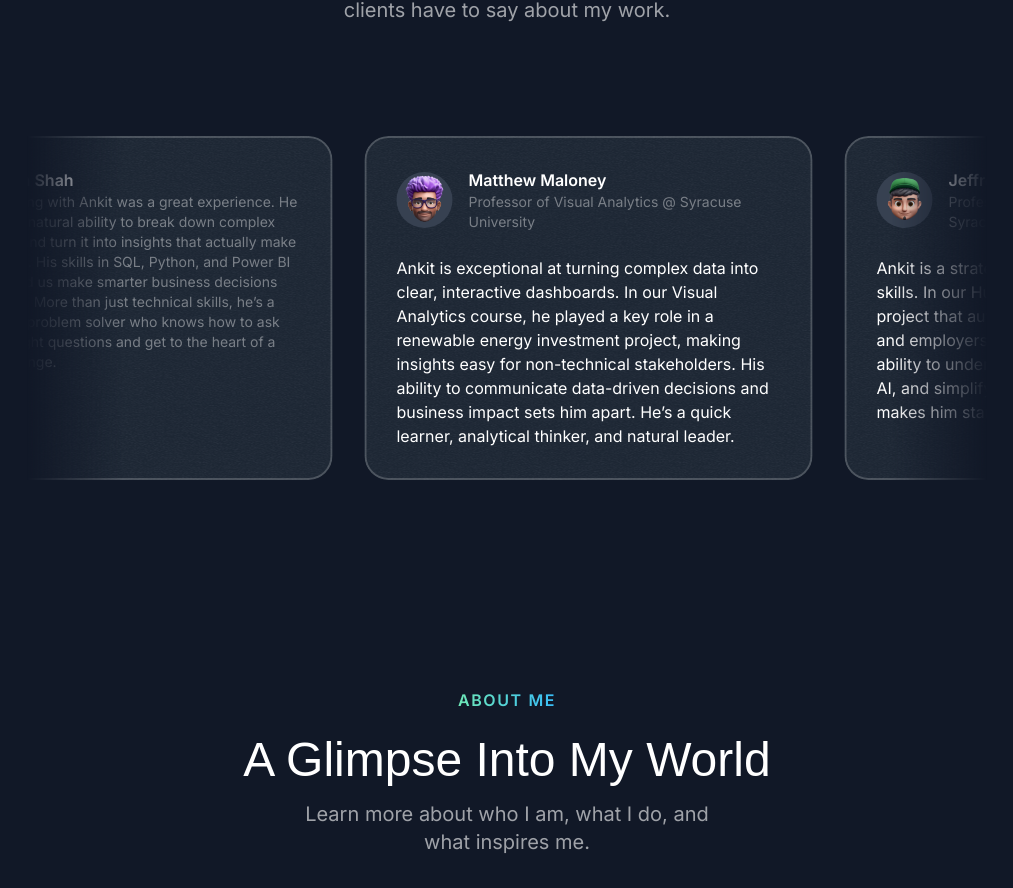
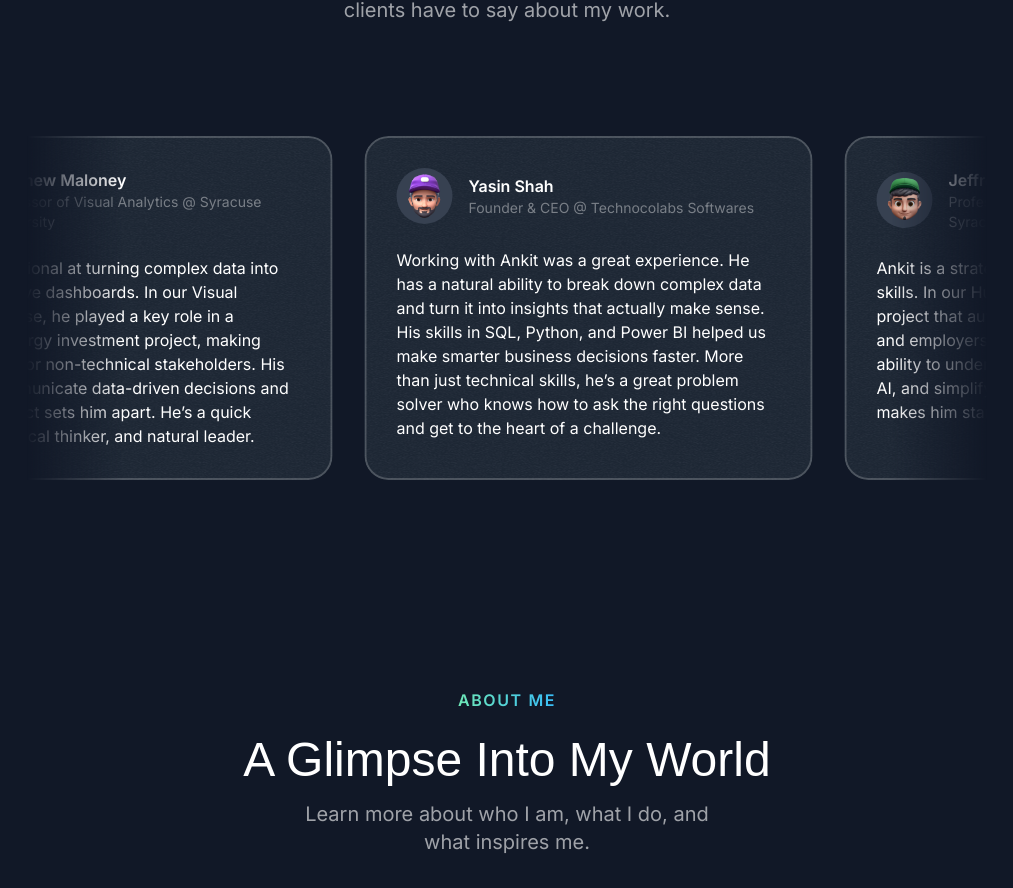
Before and after one commit to awaikar-syr/awaikar-syr.github.io, a Next.js app: page / in a window 1280 px wide. Shown: the part 3408-4296 px from the top of the page, without its empty margins (133-1146 px from the left). Built offline with nearby package versions, Linux system fonts and the light colour scheme; a web font is replaced by a local one.

Commit message:
implemented Speed Analytics

```diff
--- a/package.json
+++ b/package.json
@@ -11,6 +11,7 @@
   "dependencies": {
     "@svgr/webpack": "^8.1.0",
     "@vercel/analytics": "^1.5.0",
+    "@vercel/speed-insights": "^1.2.0",
     "framer-motion": "^11.3.21",
     "next": "^14.2.24",
     "react": "^18",
--- a/src/app/layout.tsx
+++ b/src/app/layout.tsx
@@ -3,6 +3,7 @@ import {Inter, Calistoga } from 'next/font/google';
 import './globals.css';
 import { twMerge } from "tailwind-merge";
 import { Analytics } from "@vercel/analytics/react";
+import { SpeedInsights } from '@vercel/speed-insights/next';
 
 const inter = Inter({subsets: ['latin'],variable: "--font-sans"})
 const calistoga = Calistoga({
@@ -32,6 +33,7 @@ export default function RootLayout({
       >
           {children}
           <Analytics />
+          <SpeedInsights />
       </body>
     </html>
   );
--- a/src/sections/Testimonials.tsx
+++ b/src/sections/Testimonials.tsx
@@ -9,16 +9,18 @@ import { Card } from "@/components/Card";
 import { Fragment } from "react";
 
 const testimonials = [
-  {
-    name: "Yasin Shah",
-    position: "Working with Ankit was a great experience. He has a natural ability to break down complex data and turn it into insights that actually make sense. His skills in SQL, Python, and Power BI helped us make smarter business decisions faster. More than just technical skills, he’s a great problem solver who knows how to ask the right questions and get to the heart of a challenge.",
-    avatar: memojiAvatar1,
-  },
+
   {
     name: "Matthew Maloney",
     position: "Professor of Visual Analytics @ Syracuse University",
     text: "Ankit is exceptional at turning complex data into clear, interactive dashboards. In our Visual Analytics course, he played a key role in a renewable energy investment project, making insights easy for non-technical stakeholders. His ability to communicate data-driven decisions and business impact sets him apart. He’s a quick learner, analytical thinker, and natural leader.",
     avatar: memojiAvatar5,
+  },
+  {
+    name: "Yasin Shah",
+    position: "Founder & CEO @ Technocolabs Softwares",
+    text:"Working with Ankit was a great experience. He has a natural ability to break down complex data and turn it into insights that actually make sense. His skills in SQL, Python, and Power BI helped us make smarter business decisions faster. More than just technical skills, he’s a great problem solver who knows how to ask the right questions and get to the heart of a challenge.",
+    avatar: memojiAvatar1,
   },
   {
     name: "Jeffrey Saltz",
```
Also changed, not shown: 1 other file (tests, documents, lock files or other folders).
